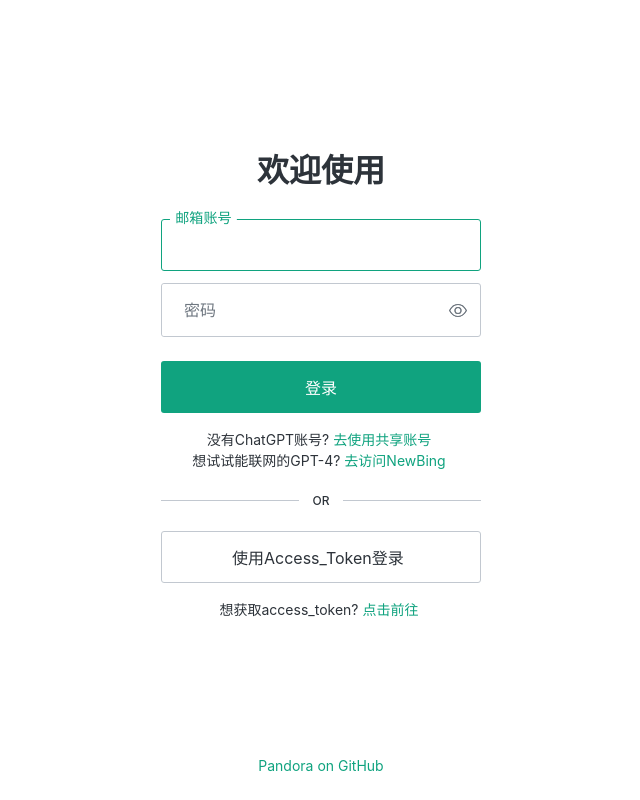
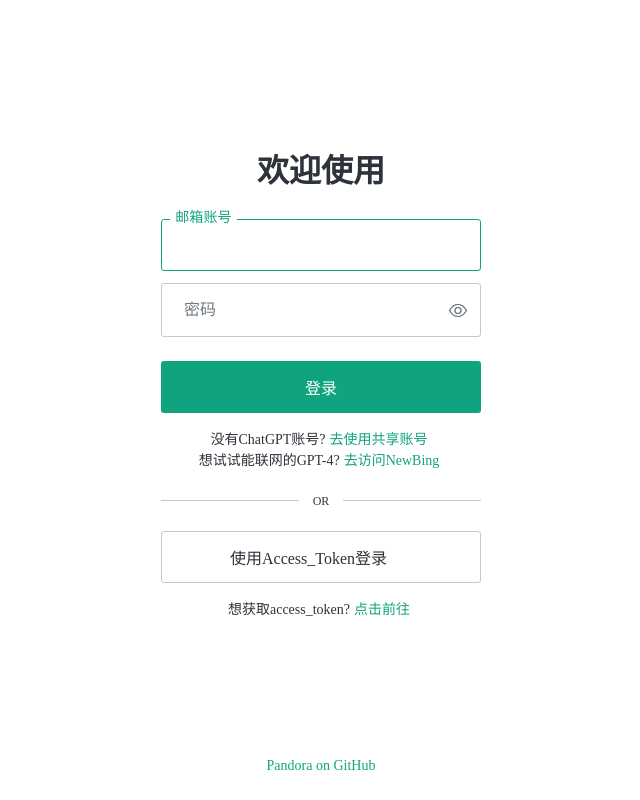
Before and after one commit to svipkid/ChatGPT_Pandora, a Flask app: page /auth/login in a window 1280 px wide. Shown: the whole page, without its empty margins (319-959 px from the left). Run offline with Flask 3, Linux system fonts and the light colour scheme; some web fonts are replaced.

Commit message:
字体修正

```diff
--- a/src/pandora_cloud/flask/templates/login_full.html
+++ b/src/pandora_cloud/flask/templates/login_full.html
@@ -11,8 +11,7 @@
         <link rel="stylesheet" href="/ulp/react-components/1.66.5/css/main.cdn.min.css"/>
         <style id="custom-styles-container">
             body {
-                background: #ffffff;
-                font-family: ulp-font,-apple-system,BlinkMacSystemFont,Roboto,Helvetica,sans-serif
+                background: #ffffff
             }
 
             .cb5d9646a {
@@ -101,18 +100,16 @@
             }
 
             :root {
-                --font-family: "mr55w",-apple-system,BlinkMacSystemFont,Helvetica,sans-serif;
                 --primary-color: #10a37f;
                 --primary-color-no-override: #10a37f;
                 --action-primary-color: #10a37f;
                 --link-color: #10a37f;
-                --input-box-shadow-depth: 1px;
-                --page-background-color: #ffffff
+                --input-box-shadow-depth: 1px
             }
 
             body {
-                font-family: var(--font-family);
-                background-color: var(--page-background-color)
+                font-family: "mr55w";
+                background-color: #fff
             }
 
             .oai-wrapper {
```
